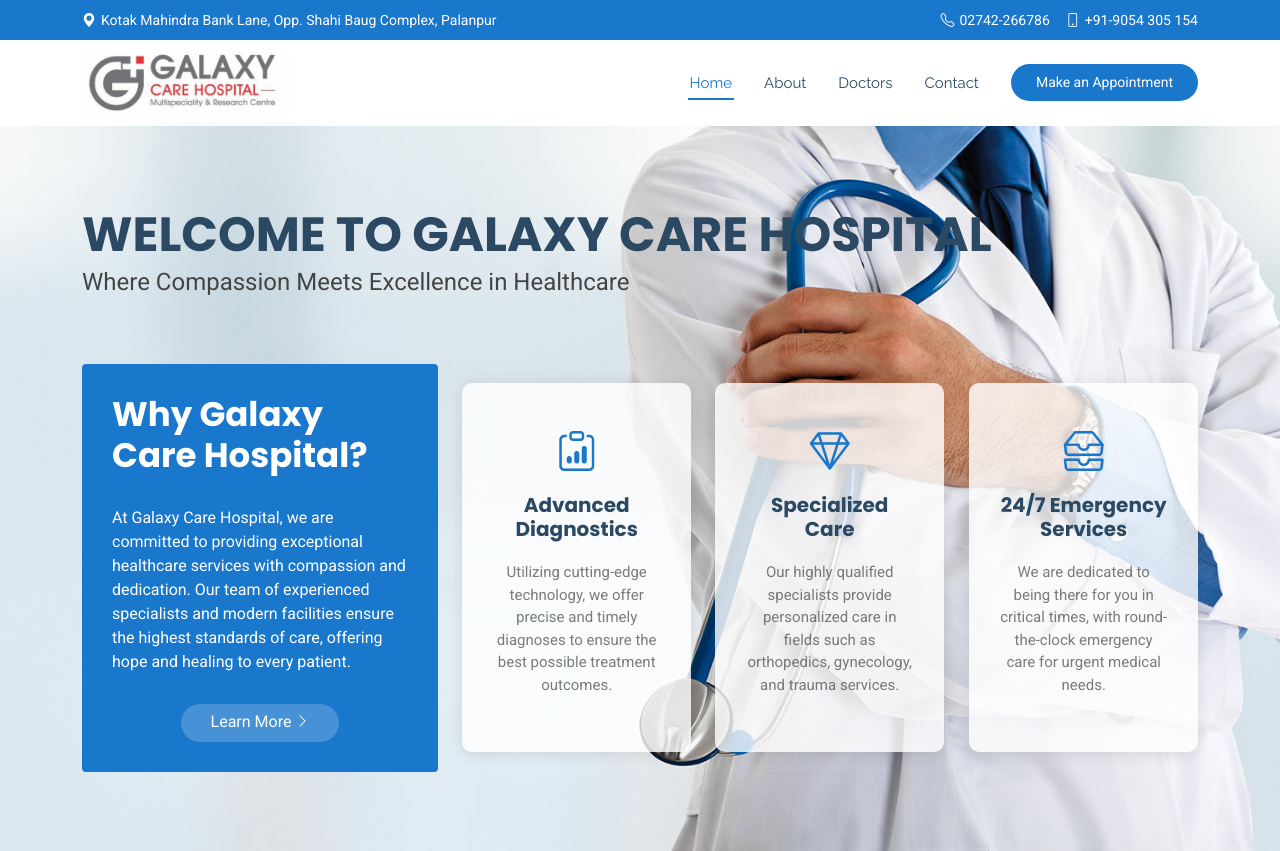
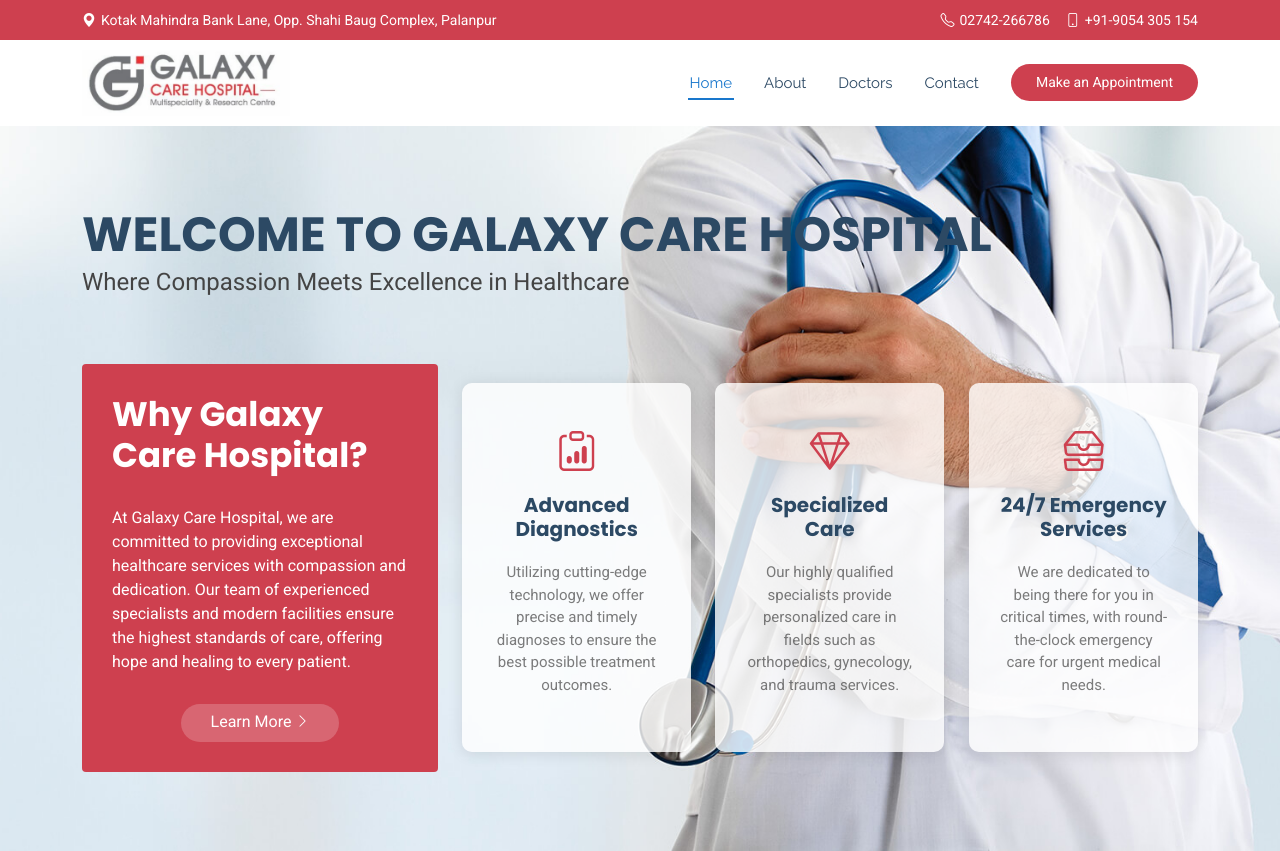
Before and after one commit to arziticket/galaxycarehospital-red, a plain HTML site: page index.html in a window 1280 px wide. Shown: the top 851 px of the page. Drawn offline with Linux system fonts and the light colour scheme.

Commit message:
Update main.css

```diff
--- a/assets/css/main.css
+++ b/assets/css/main.css
@@ -22,7 +22,7 @@
   --background-color: #ffffff; /* Background color for the entire website, including individual sections */
   --default-color: #444444; /* Default color used for the majority of the text content across the entire website */
   --heading-color: #2c4964; /* Color for headings, subheadings and title throughout the website */
-  --accent-color: #1977cc; /* Accent color that represents your brand on the website. It's used for buttons, links, and other elements that need to stand out */
+  --accent-color: #ce404f; /* Accent color that represents your brand on the website. It's used for buttons, links, and other elements that need to stand out */
   --surface-color: #ffffff; /* The surface color is used as a background of boxed elements within sections, such as cards, icon boxes, or other elements that require a visual separation from the global background. */
   --contrast-color: #ffffff; /* Contrast color for text, ensuring readability against backgrounds of accent, heading, or default colors. */
 }
@@ -229,7 +229,7 @@ h6 {
 }
 
 .header .topbar {
-  background-color: var(--accent-color);
+  background-color: #ce404f;
   height: 40px;
   padding: 0;
   font-size: 14px;
```
